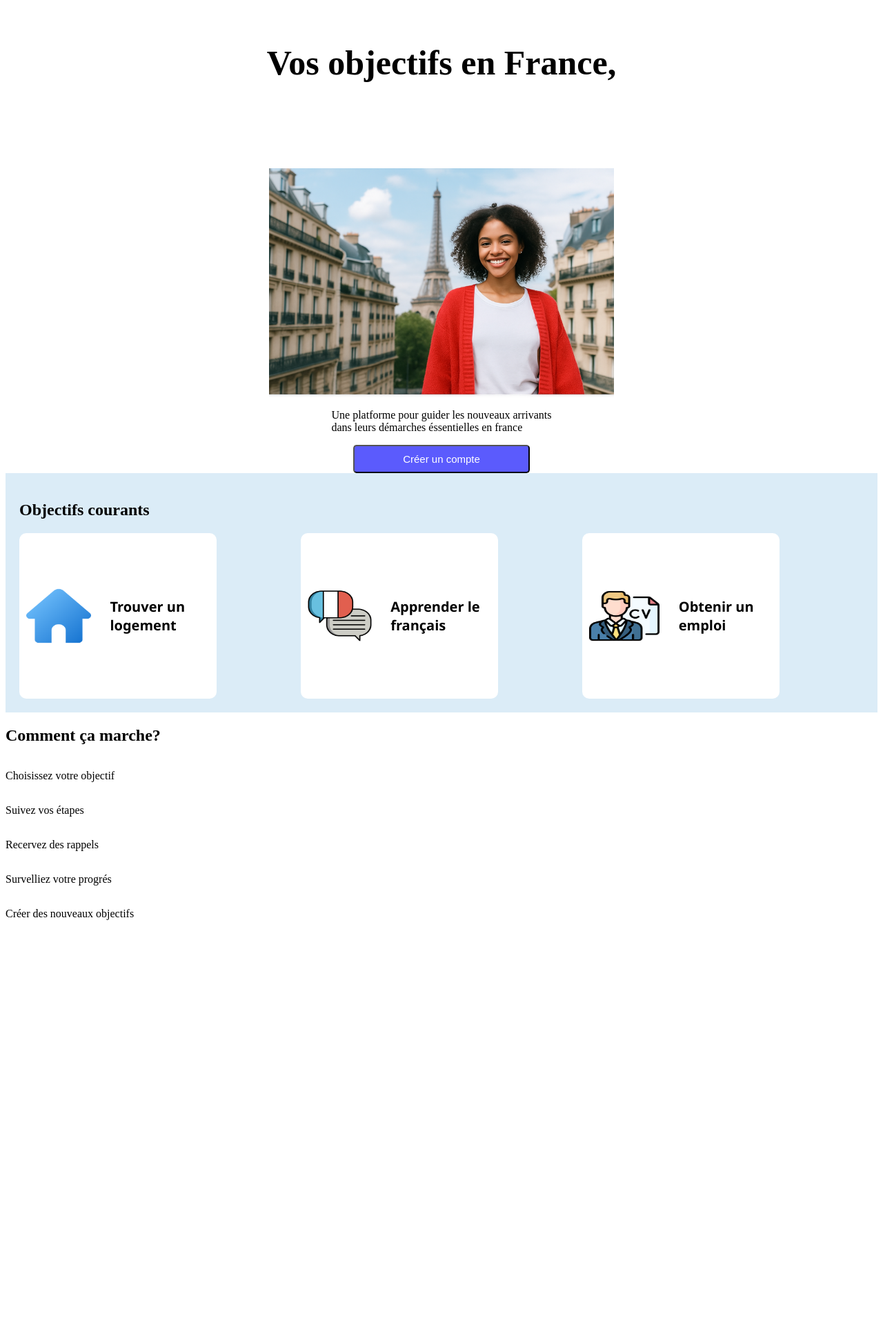
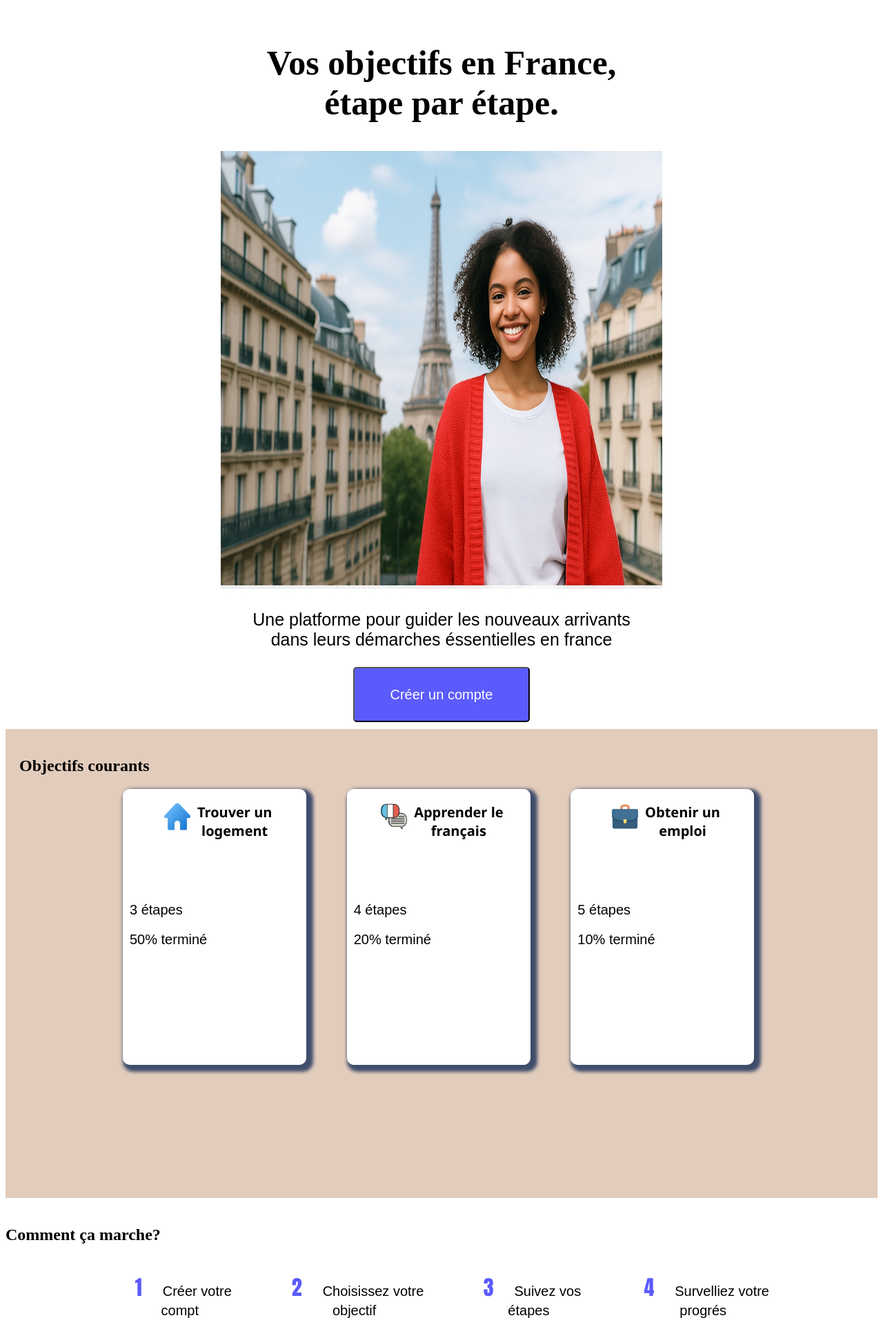
Before and after one commit to OmniaGomaa88/StepByStepFrance, a PHP site: page / in a window 1280 px wide. Shown: the part 121-2061 px from the top of the page at 69% size. Before the commit the page ends 1455 px from the top, so only its background shows below. Run offline with PHP 8.4, Linux system fonts and the light colour scheme.

Commit message:
style home -progress

```diff
--- a/step-by-step-project/public/css/style.css
+++ b/step-by-step-project/public/css/style.css
@@ -1,84 +1,156 @@
 /*class pur style*/
-.FlexCol{
+.FlexCol {
     display: flex;
     flex-direction: column;
 }
-.FlexRow{
+
+.FlexRow {
     display: flex;
     flex-direction: row;
 }
-.icon{
-    width: 10vw;
-    height: 10vh;
+
+.icon {
+    width: 3vw;
+    height: 5vh;
 }
+
 /********************/
 
 
 
 
 /*  style header*/
-header{
-
+header {
     justify-content: space-between;
     margin-bottom: 20px;
     padding: 20px;
+
 }
-ul{
+
+ul {
     list-style: none;
     align-items: center;
 }
-a{
+
+a {
     text-decoration: none;
     padding: 20px;
+    color: black;
+    font-family: 'Times New Roman', Times, serif
+}
 
-    color: black;
-    font-family:'Times New Roman', Times, serif
-
-}
-.Btncompt{
-    background-color:rgb(91, 91, 253) ;
-    color:white;
+.Btncompt {
+    background-color: rgb(91, 91, 253);
+    color: white;
     font-size: 15px;
     padding: 10px;
     border-radius: 5px;
 
 }
-#prancipal .Btncompt{
+
+#prancipal .Btncompt {
     width: 20vw;
+    font-size: 20px;
+    height: 10vh;
 }
 
 /* fin style header*/
 /*style le div princibale*/
 
 /**************************/
-#prancipal{
+#prancipal {
     align-items: center;
 }
-#prancipal h1{
+
+#prancipal h1 {
     font-size: 50px;
+    text-align: center;
 }
+
+span {
+    margin-top: 10px;
+}
+
+#prancipal img {
+    width: 50vw;
+    height: 80vh;
+}
+
+#prancipal p {
+    font-size: 25px;
+    text-align: center;
+    font-family: Arial, Helvetica, sans-serif;
+}
+
 /*style de section objectifs*/
-#objSection{
-    background-color:rgb(219, 236, 247) ;
+#objSection {
+    background-color: rgb(226, 204, 188);
     padding: 20px;
+    height: 80vh;
+    margin-top: 10px;
+    margin-bottom: 20px;
+}
 
+#objSection #objBoxs {
+    justify-content: center;
+    margin-left: 50px;
 }
-#objSection #objBoxs{
-    justify-content: center;
 
-}
-.objBox{
-    margin-right: 10%;
-    background-color:white;
+.objBox {
+    margin-right: 5%;
+    margin-bottom: 20px;
+    background-color: white;
     border-radius: 10px;
-    height: 30vh;
-    width: 50%;
+    height: 50vh;
+    min-width: 20vw;
     align-items: center;
     padding-left: 10px;
+    box-shadow: 5px 5px 5px 5px rgb(62, 77, 107);
 }
-.objBox p{
-    margin-left: 10%;
+
+.objTitle p {
     font-size: 20px;
     font-weight: bold;
     font-family: 'Segoe UI', Tahoma, Geneva, Verdana, sans-serif;
+    text-align: center;
 }
+.objBox img{
+    margin-top: 20px;
+    margin-right: 10px;
+}
+
+.étapes{
+    margin-top: 50px;
+    display: block;
+    width: 100%;
+}
+.étapes p{
+     font-size: 20px;
+    font-family: Arial, Helvetica, sans-serif;
+}
+/*fin style section objectif*/
+/**************************************************************/
+
+/* style section comment ca marche*/
+
+
+#CaMarche article span{
+    font-size: 30px;
+    font-family: Impact, Haettenschweiler, 'Arial Narrow Bold', sans-serif;
+    color: rgb(91, 91, 253);
+    margin-left: 10px;
+    margin-right:30px ;
+
+}
+#CaMarche p{
+    text-align: center;
+    font-family: Arial, Helvetica, sans-serif;
+    font-size: 20px;
+
+    width: 20%;
+}
+#CaMarche article {
+   justify-content: center;
+}
+
+/*  fin style section comment ca marche*/
--- a/step-by-step-project/views/home.php
+++ b/step-by-step-project/views/home.php
@@ -1,19 +1,20 @@
 <! Doctype html>
   <html lang="fr">
+
   <head>
-        <meta charest ="UTF-8">
+    <meta charest="UTF-8">
     <title>Accueil</title>
     <link rel="stylesheet" href="public/css/style.css">
   </head>
+
   <body>
 
     <header class="FlexRow">
       <h2>Step By Step France</h2>
-            <nav >
-              <ul class="FlexRow" >
+      <nav>
+        <ul class="FlexRow">
           <li>
             <a href="">Accueil</a>
-
           </li>
           <li>
             <a href="">A propos</a>
@@ -28,11 +29,9 @@
 
     <!--section de le paragraph prancipale de la site-->
     <section class="FlexCol" id="prancipal">
-
-          <h1> Vos objectifs en France, </h1>
-          <h1> </h1>
-          <img src ="public\images\homePhoto1.png" hight ="600px" width="500px">
-          <p> Une platforme pour guider les nouveaux arrivants <br> dans  leurs démarches éssentielles en france </p>
+      <h1> Vos objectifs en France,<br><span>étape par étape.</span> </h1>
+      <img src="public\images\homePhoto1.png" hight="600px" width="500px">
+      <p> Une platforme pour guider les nouveaux arrivants <br> <span> dans leurs démarches éssentielles en france </span> </p>
       <button class="Btncompt">Créer un compte</button>
     </section> <!-- fin de section de le paragraph prancipale de la site-->
     <!--------------------------------------------------------------------------------->
@@ -40,20 +39,41 @@
     <section class="FlexCol" id="objSection">
       <h2> Objectifs courants</h2>
       <div class="FlexRow" id="objBoxs"> <!-- div contaner de les trois objectifs-->
-         <div class="FlexRow objBox"><!-- div le icon et le title de lobjectif -->
+        <div class="FlexCol objBox"><!-- div le icon , le title de lobjectif et les étapes -->
+          <div class="objTitle FlexRow">
             <img src="public\images\home.png" class="icon">
-            <p>Trouver un logement</p>
-         </div><!-- fin div le icon et le title de lobjectif -->
+            <p>Trouver un <br><span> logement <span></p>
+          </div>
+          <div class="étapes">
+            <p>3 étapes</p>
+            <div class="progresse"></div>
+            <p>50% terminé</p>
+          </div>
+        </div><!-- fin div le icon , le title de lobjectif et les étapes -->
 
-         <div class="FlexRow objBox"><!-- div le icon et le title de lobjectif -->
+        <div class="FlexCol objBox"><!-- div le icon , le title de lobjectif et les étapes-->
+          <div class="objTitle FlexRow">
             <img src="public\images\french.png" class="icon">
-            <p>Apprender le français</p>
-         </div><!-- fin div le icon et le title de lobjectif -->
+            <p>Apprender le <br><span> français <span></p>
+          </div>
+          <div class="étapes">
+            <p>4 étapes</p>
+            <div class="progresse"></div>
+            <p>20% terminé</p>
+          </div>
+        </div><!-- fin div le icon , le title de lobjectif et les étapes -->
 
-         <div class="FlexRow objBox"><!-- div le icon et le title de lobjectif -->
-            <img src="public\images\cv.png" class="icon">
-            <p>Obtenir un emploi</p>
-         </div><!-- fin div le icon et le title de lobjectif -->
+        <div class="FlexCol objBox"><!-- div  le icon , le title de lobjectif et les étapes -->
+          <div class="objTitle FlexRow">
+            <img src="public\images\suitcase.png" class="icon">
+            <p>Obtenir un <br><span>emploi</span></p>
+          </div>
+          <div class="étapes">
+            <p>5 étapes</p>
+            <div class="progresse"></div>
+            <p>10% terminé</p>
+          </div>
+        </div><!-- fin div le icon , le title de lobjectif et les étapes -->
       </div> <!-- fin div contaner de les trois objectifs-->
     </section><!--fin section de les objectifs et title-->
 
@@ -61,28 +81,14 @@
     <section class="FlexCol" id="CaMarche">
       <h2>Comment ça marche?</h2>
       <article class="FlexRow">
-             <img>
-             <p>Choisissez votre objectif </p>
-            </article>
+        <p><span>1</span>Créer votre <br>compt </p>
 
-             <article class="FlexRow">
-             <img>
-             <p>Suivez vos étapes</p>
-             </article>
+        <p><span>2</span>Choisissez votre<br>objectif</p>
 
-            <article class="FlexRow">
-             <img>
-             <p>Recervez des rappels</p>
-             </article>
+        <p><span>3</span>Suivez vos<br>étapes</p>
 
-            <article class="FlexRow">
-             <img>
-             <p>Survelliez votre progrés</p>
-            </article>
+        <p> <span>4</span>Survelliez votre<br>progrés</p>
 
-            <article class="FlexRow">
-             <img>
-             <p>Créer des nouveaux objectifs</p>
       </article>
 
     </section>
@@ -90,4 +96,5 @@
 
 
   </body>
+
   </html>
```
Lines whose indentation alone changed are shown as unchanged.
